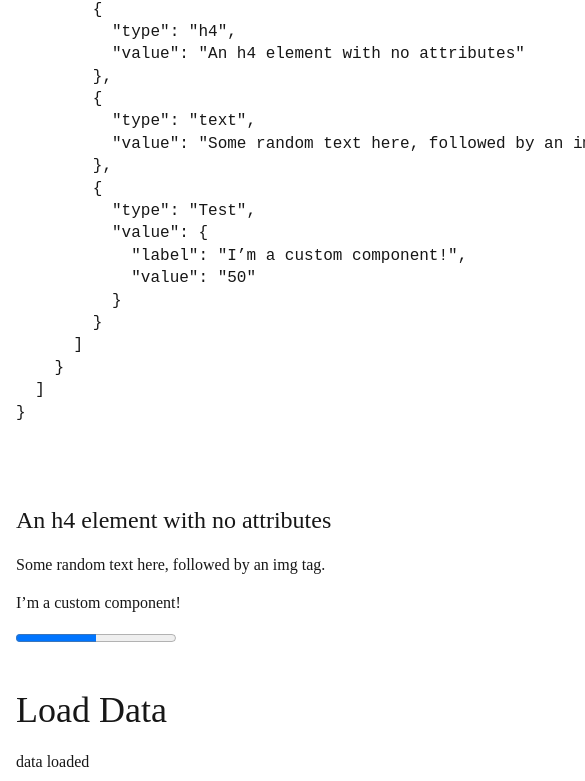
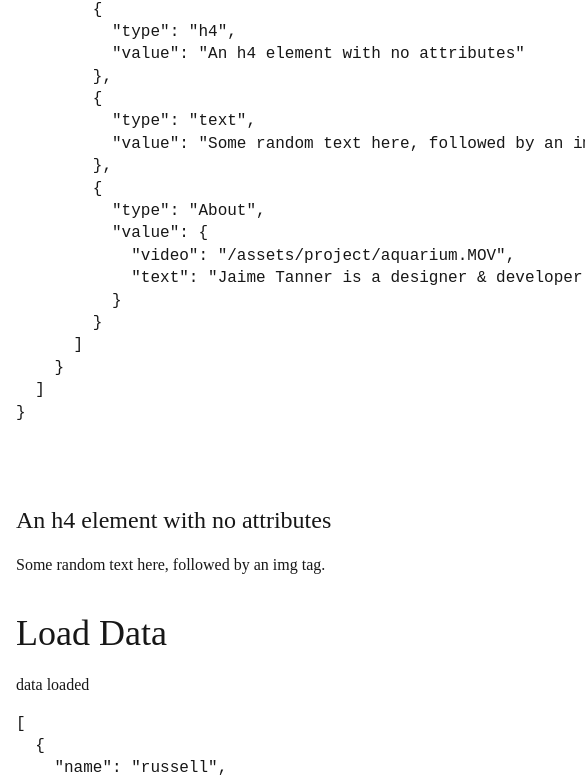
Before and after one commit to tannerjaime/jaime-portfolio, a SvelteKit app: page /demo in a window 390 px wide. Shown: the part 1839-2620 px from the top of the page, 585 px wide, since content can reach past the window. Built offline with nearby package versions, Linux system fonts and the light colour scheme; a web font is replaced by a local one.

Commit message:
take about page from google doc

```diff
--- a/src/components/Index.svelte
+++ b/src/components/Index.svelte
@@ -6,10 +6,11 @@
 
 	const copy = getContext("copy");
 	// const data = getContext("data");
+
+	const about = copy?.body?.[0]?.content?.find((item) => item.type === "About")?.value ?? {};
 </script>
 
-
 <svelte:boundary onerror={(e) => console.error(e)}>
-	<About/>
+	<About {about} />
 	<!-- <Footer recirc={true} /> -->
 </svelte:boundary>
--- a/src/components/project/About.svelte
+++ b/src/components/project/About.svelte
@@ -1,19 +1,27 @@
 <script>
-  const {
-    text = 'Jaime Tanner is a designer & developer currently working at The New York Times as their first Accessibility Visuals Editor.',
-    image = '',
-    alt = '',
-    video = '/assets/project/aquarium.MOV',
-    poster = '',
-    autoplay = true,
-    loop = true,
-    muted = true,
-    controls = false
-  } = $props();
+  let { about = {} } = $props();
+
+  let text = $derived(about?.text ?? 'no text');
+  let image = $derived(about?.image ?? '');
+  let alt = $derived(about?.alt ?? '');
+  let video = $derived(about?.video ?? '');
+  let poster = $derived(about?.poster ?? '');
+  let autoplay = $derived(about?.autoplay ?? true);
+  let loop = $derived(about?.loop ?? true);
+  let muted = $derived(about?.muted ?? true);
+  let controls = $derived(about?.controls ?? false);
+  let textLines = $derived(text.split('\n'));
 </script>
 
 <section>
-  <p>{text}</p>
+  <div class="text-block">
+    {#each textLines as line, i}
+      <span>{line}</span>
+      {#if i < textLines.length - 1}
+        <br />
+      {/if}
+    {/each}
+  </div>
   {#if image}
     <img src={image} {alt} />
   {/if}
@@ -41,9 +49,13 @@
     padding: 1rem 2.5rem 5rem;
   }
 
-  p {
+  .text-block {
     flex: 1 1 0;
     max-width: 68ch;
+  }
+
+  span {
+    display: block;
     font-family: 'Georgia', 'Times New Roman', serif;
     font-size: 2.75rem;
     line-height: 1.25;
@@ -76,7 +88,7 @@
       padding: 0.5rem 1.5rem 3rem;
     }
 
-    p {
+    span {
       font-size: 1.6rem;
     }
   }
--- a/src/data/copy.json
+++ b/src/data/copy.json
@@ -1,7 +1,7 @@
 {
   "meta": {
-    "title": "asdf",
-    "description": "Description tk."
+    "title": "Jaime Tanner Portfolio Page",
+    "description": "Jaime’s homepage on the web."
   },
   "body": [
     {
@@ -16,10 +16,10 @@
           "value": "Some random text here, followed by an img tag."
         },
         {
-          "type": "Test",
+          "type": "About",
           "value": {
-            "label": "I’m a custom component!",
-            "value": "50"
+            "video": "/assets/project/aquarium.MOV",
+            "text": "Jaime Tanner is a designer & developer currently working at The New York Times as their first Accessibility Visuals Editor. \r\n\r\n\r\nShe’s living, working and raising her sweet baby in San Francisco. \r\n\r\n\r\nFormerly with Visa, the Institute of International Education, The Trevor Project, the Center for Data Arts, and the Burke-Cornell Medical Research Institute."
           }
         }
       ]
```
